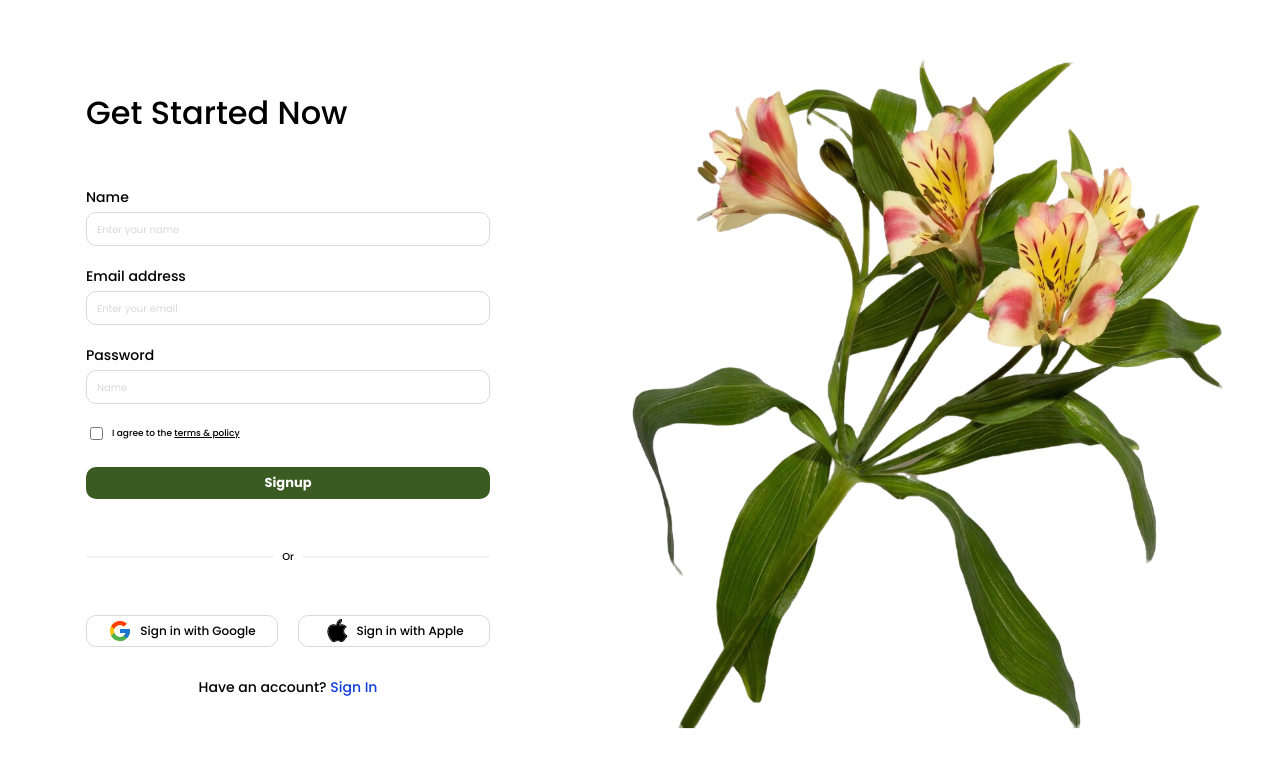
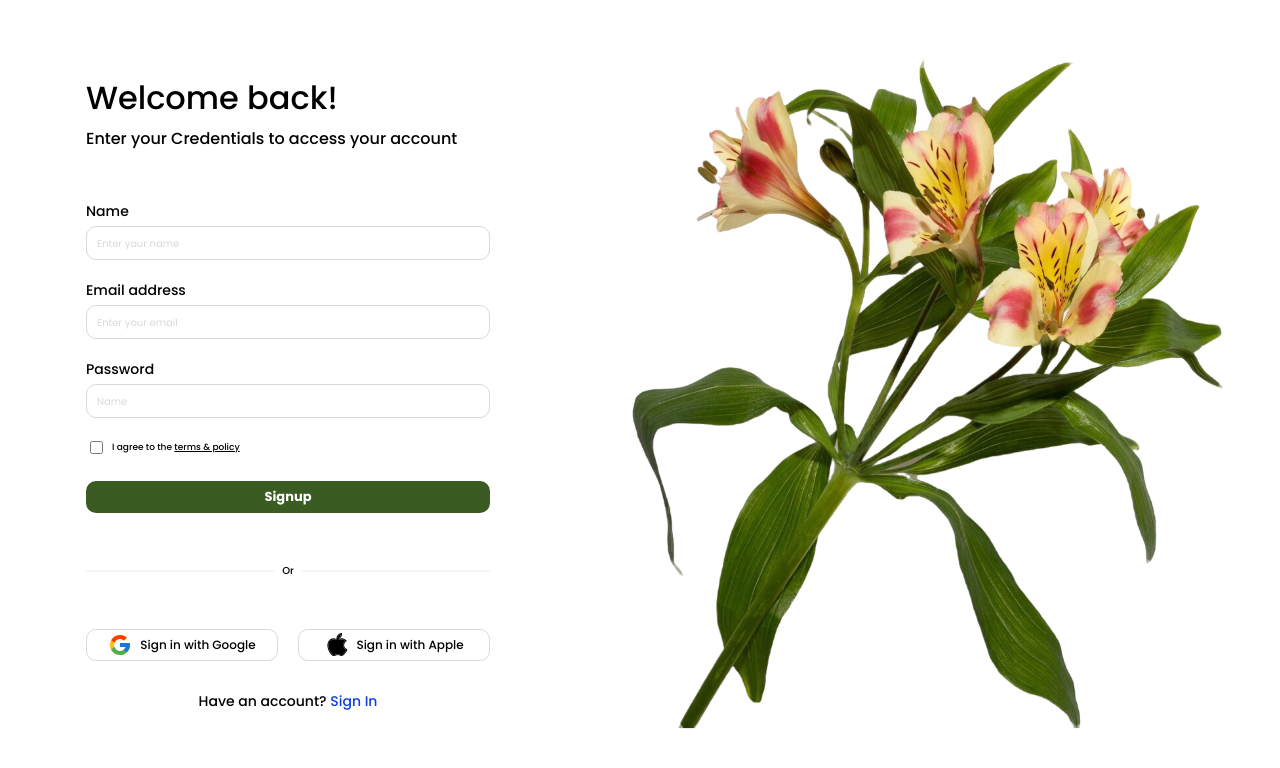
Before and after one commit to janiceee26/appdev1-final-practical-exam, a React (Vite) app: page / in a window 1280 px wide. Shown: the top 768 px of the page. Built offline with nearby package versions, Linux system fonts and the light colour scheme.

Commit message:
Update Login page title

```diff
--- a/src/App.jsx
+++ b/src/App.jsx
@@ -1,7 +1,7 @@
-import SignUp from './components/SignUp.jsx'
+import Login from './components/Login.jsx'
 
 function App() {
-  return <SignUp />
+  return <Login />
 }
 
 export default App
--- a/src/components/Login.jsx
+++ b/src/components/Login.jsx
@@ -8,7 +8,8 @@
     <div className={styles.container}>
       <div className={styles.left}>
         <div className={styles.content}>
-          <h1 className={styles.title}>Get Started Now</h1>
+          <h1 className={styles.title}>Welcome back!</h1>
+          <p className={styles.subtitle}>Enter your Credentials to access your account</p>
 
           <form className={styles.form}>
             <div className={styles.field}>
--- a/src/components/Login.module.css
+++ b/src/components/Login.module.css
@@ -23,6 +23,14 @@
   font-weight: 500;
   color: #000000;
   margin: 0;
+}
+
+.subtitle {
+  font-family: 'Poppins', sans-serif;
+  font-size: 16px;
+  font-weight: 500;
+  color: #000000;
+  margin: 4px 0 0;
 }
 
 .form {
```
Also changed, not shown: agnote-login-title.png (added).
